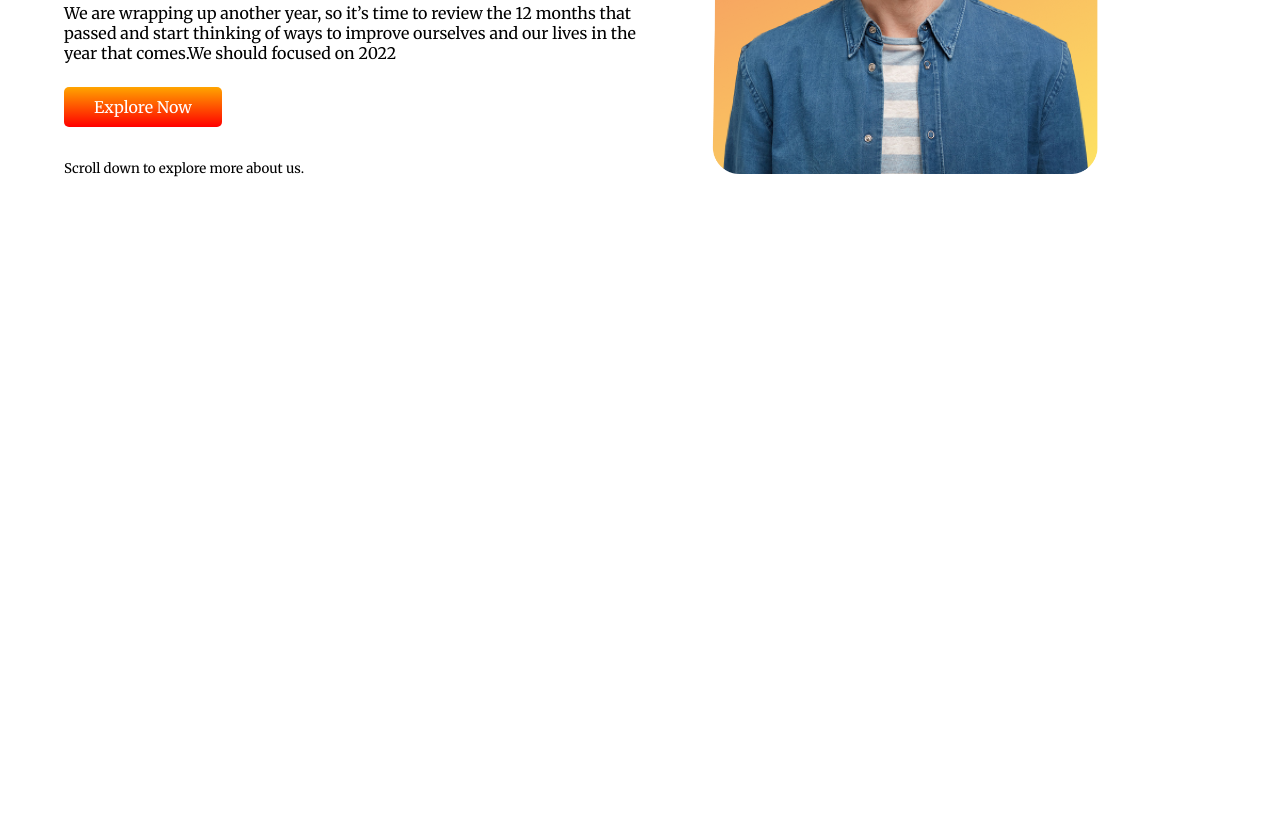
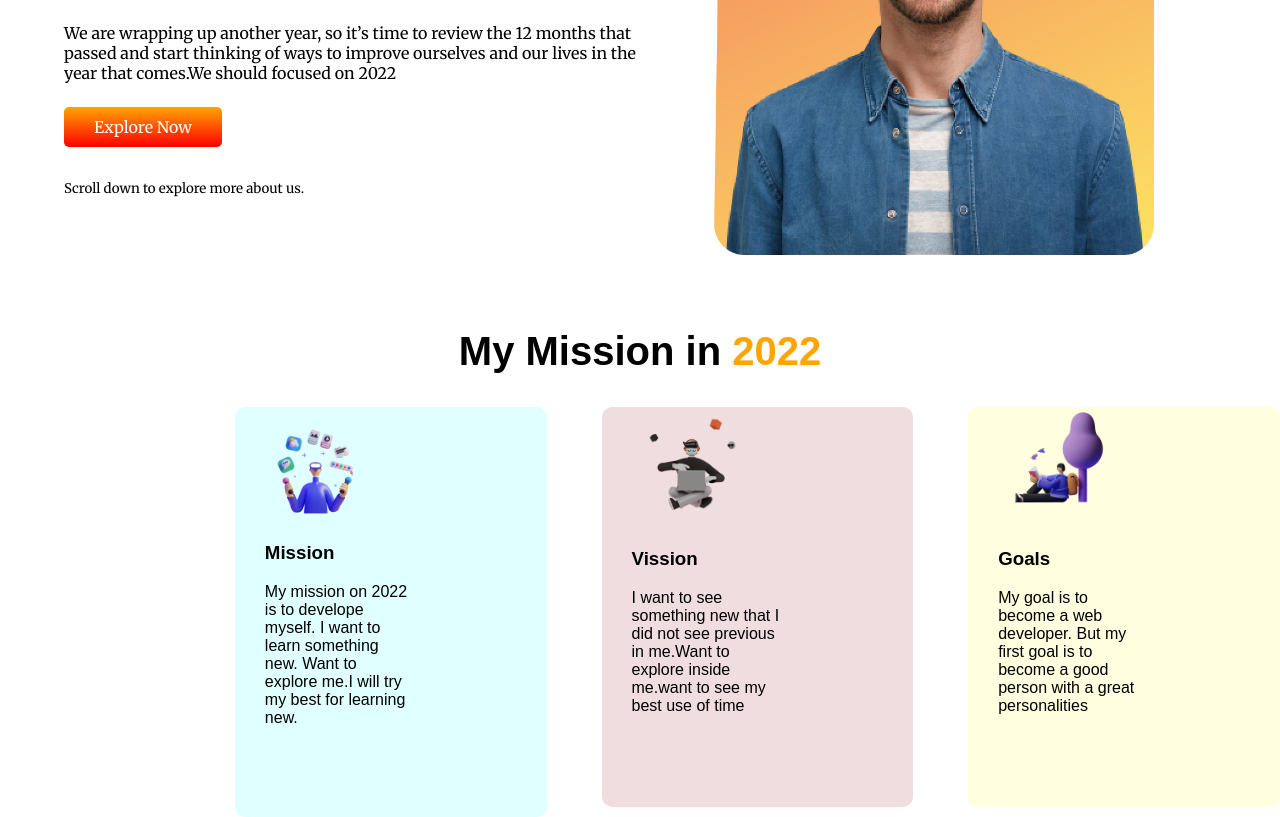
Before and after one commit to limaakter1/mission-2022, a plain HTML site: page index.html in a window 1280 px wide. Shown: the part 318-1135 px from the top of the page. Before the commit the page ends 800 px from the top, so only its background shows below. Drawn offline with Linux system fonts and the light colour scheme; a web font is replaced by a local one.

Commit message:
second part added

```diff
--- a/index.html
+++ b/index.html
@@ -12,11 +12,11 @@
 </head>
 <body>
     <section class="all-mission-2022">
-        <div class="main-mission">
+        <div class="main-mission main-part">
             <div class="description-mission">
                 <header class="header">
                     <h1>Stay Focused On</h1>
-            <h1><span class="mission-2022">Mission 2022</span></h1>
+            <h1><span class="orange">Mission 2022</span></h1>
                 </header>
             <p>We are wrapping up another year, so it’s time to review the 12 months that passed and start thinking of ways to improve ourselves and our lives in the year that comes.We should focused on 2022</p>
             </div>
@@ -24,10 +24,47 @@
         <p class="small"><small >Scroll down to explore more about us.</small></p>
         </div>
 
-        <div class="main-mission">
+        <div class="main-mission main-part">
             <img src="person-1.png" alt="">
         </div>
 
     </section>
+    <section class="my-mission">
+        <h2 class="center">My Mission in <span class="orange">2022</span></h2>
+        <div class="flexible">
+            <div class="mission-part">
+                <div class="main-mission">
+                    <img src="illustrator-1.png" alt="">
+                </div>
+                <div class="main-mission ">
+                    <h3>Mission</h3>
+                    <p>My mission on 2022 is to develope myself. I want to learn something new. Want to explore me.I will try my best for learning new. </p>
+                </div>
+               </div>
+                <div class="vission-part">
+                     <div class="main-mission"><img src="illustrator-2.png" alt=""></div>
+                     <div class="main-mission">
+                         <h3>Vission</h3>
+                         <p>I want to see something new that I did not see previous in me.Want to explore inside me.want to see my best use of time</p>
+                     </div>
+                </div>
+                <div class="goals-part">
+                    <div class="main-mission">
+                        <img src="illustrator-3.png" alt="">
+                    </div>
+                    <div class="main-mission">
+                        <h3>Goals</h3>
+                        <p>My goal is to become a web developer. But my first goal is to become a good person with a great personalities</p>
+
+                    </div>
+                </div>
+
+
+            </div>
+        </div>
+
+    </section>
+
+
 </body>
 </html>
--- a/style.css
+++ b/style.css
@@ -1,25 +1,26 @@
 body {
-  font-family: "Merriweather", serif;
-
   margin: 0;
 }
 h1 {
   font-size: 50px;
   font-weight: 700;
 }
-.mission-2022 {
+.orange {
   color: orange;
 }
 .all-mission-2022 {
   display: flex;
+  font-family: "Merriweather", serif;
+}
+.main-part {
+  margin-top: 90px;
 }
 .main-mission {
   width: 50%;
   padding-left: 5%;
-  margin-top: 70px;
 }
 .main-mission img {
-  width: 70%;
+  width: 80%;
 }
 .description-mission {
   margin-bottom: 6%;
@@ -39,3 +40,44 @@ h1 {
   text-decoration: none;
   border-radius: 5px;
 }
+.my-mission {
+  font-family: "Ubuntu", sans-serif;
+  margin-top: 70px;
+}
+.center {
+  text-align: center;
+}
+h2 {
+  font-size: 40px;
+  font-weight: 800;
+}
+.mission-part {
+  width: 300px;
+  height: 400px;
+  background-color: lightcyan;
+  padding-left: 15px;
+  margin-left: 5%;
+  border-radius: 10px;
+  padding-bottom: 10px;
+}
+
+.vission-part {
+  width: 300px;
+  height: 400px;
+  background-color: rgb(240, 221, 224);
+  padding-left: 15px;
+  margin-left: 5%;
+  border-radius: 10px;
+}
+.goals-part {
+  width: 300px;
+  height: 400px;
+  background-color: lightyellow;
+  padding-left: 15px;
+  margin-left: 5%;
+  border-radius: 10px;
+}
+.flexible {
+  display: flex;
+  margin-left: 180px;
+}
```
Also changed, not shown: illustrator-1.png (added), illustrator-2.png (added), illustrator-3.png (added).
